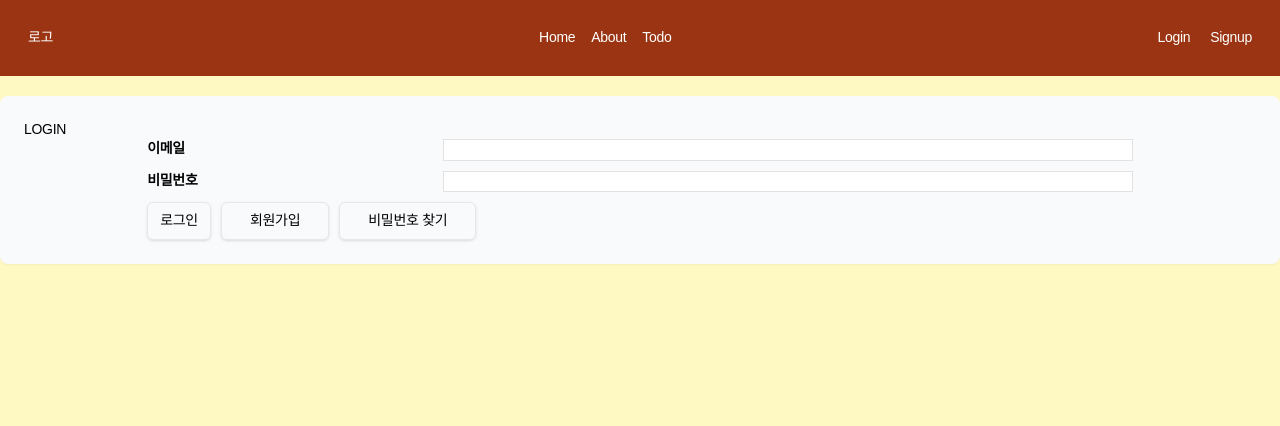
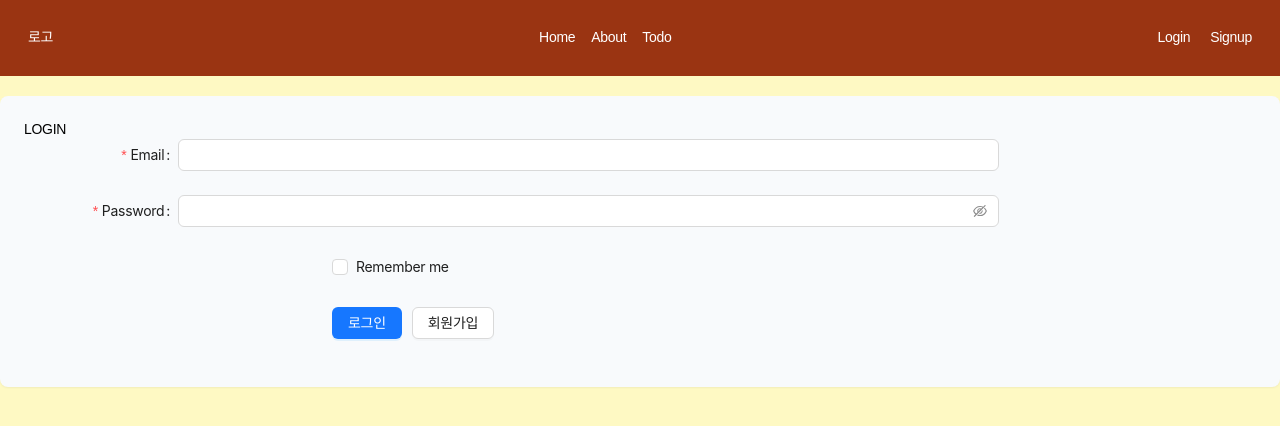
Before and after one commit to hyemdev/fb-todo, a React (Create React App) app: page /login in a window 1280 px wide. Shown: the top 426 px of the page. Built offline with nearby package versions, Linux system fonts and the light colour scheme; no server answers.

Commit message:
feat : signup AntDesign 적용

```diff
--- a/src/pages/Login.js
+++ b/src/pages/Login.js
@@ -1,22 +1,19 @@
 import { useState } from "react";
-import { LoginDiv } from "../style/UserCss";
-import { useNavigate } from "react-router";
+import { useNavigate } from "react-router-dom";
 import firebase from "../firebase";
+import { Button, Checkbox, Form, Input, Modal } from "antd";
 
-const Login = ({setFBEmail, setFBName, setFBUid}) => {
+const Login = ({ setFBEmail, setFBName, setFBUid }) => {
     // 주소이동 시, Link, NavLink 말고 useNavigate를 이용해보자
     const navigate = useNavigate();
 
-    const [email, setEmail] = useState("");
-    const [password, setPassword] = useState("");
-
-    //로그인
-    const handleLogin = async e => {
-        e.preventDefault();
-        //firebase 로그인 시도
+    const onFinish = async values => {
+        console.log("Success:", values);
         try {
             // email과 pw로 인증 로그인
-            await firebase.auth().signInWithEmailAndPassword(email, password);
+            await firebase
+                .auth()
+                .signInWithEmailAndPassword(values.email, values.password);
 
             //로그인 된 사용자 정보를 가지고 오자
             const user = firebase.auth().currentUser;
@@ -30,76 +27,142 @@ const Login = ({setFBEmail, setFBName, setFBUid}) => {
         } catch (error) {
             console.log("로그인실패", error.code);
             // 에러에 대한 경고창을 띄운다
+
             if (error.code === "auth/invalid-email") {
-                alert("올바른 이메일 형식이 아닙니다.");
+                setModalMessage("올바른 이메일 형식이 아닙니다.");
             } else if (error.code === "auth/wrong-password") {
-                alert("올바르지 않은 비밀번호입니다.");
+                setModalMessage("올바르지 않은 비밀번호입니다.");
             } else if (error.code === "auth/user-not-found") {
-                alert("가입되지 않은 사용자 입니다.");
+                setModalMessage("가입되지 않은 사용자 입니다.");
             } else if (error.code === "auth/missing-email") {
-                alert("이메일이 입력되지 않았습니다.");
+                setModalMessage("이메일이 입력되지 않았습니다.");
             } else {
-                alert("로그인이 실패하였습니다.");
+                setModalMessage("로그인이 실패하였습니다.");
             }
+            showModal();
         }
     };
+    const onFinishFailed = errorInfo => {
+        console.log("Failed:", errorInfo);
+    };
+
+    // AntDesign 모달
+    const [isModalOpen, setIsModalOpen] = useState(false);
+    const [modalMessage, setModalMessage] = useState("");
+
+    const showModal = () => setIsModalOpen(true);
+    const handleOk = () => setIsModalOpen(false);
+    const handleCancel = () => setIsModalOpen(false);
+
     return (
         <div className="p-6 mt-5 shadow-sm rounded-lg bg-slate-50">
             <h2>LOGIN</h2>
-            {/* 1. emotion을 이용하여 tag의 용도를 구분한다
-        2. css도 함께 적용한다. */}
-            <LoginDiv>
-                <form>
-                    <label htmlFor="">이메일</label>
-                    {/* required : 반드시 필요하다!는 항목을 지정함 */}
-                    {/* useState 사용할 것 */}
-                    <input
-                        type="email"
-                        required
-                        value={email}
-                        onChange={e => setEmail(e.target.value)}
-                    />
-                    <label htmlFor="">비밀번호</label>
-                    <input
-                        type="password"
-                        required
-                        value={password}
-                        onChange={e => setPassword(e.target.value)}
-                        minLength={6}
-                        maxLength={16}
-                    />
-                    <div className="btn-list">
-                        <button
-                            className="border rounded-md px-3 py-2 shadow"
-                            onClick={e => handleLogin(e)}
+
+            {/* Ant Design 모달 */}
+            <Modal
+                title="Basic Modal"
+                open={isModalOpen}
+                onOk={handleOk}
+                onCancel={handleCancel}
+            >
+                <p>{modalMessage}</p>
+            </Modal>
+            {/* Ant Design */}
+            <Form
+                name="basic"
+                labelCol={{
+                    span: 3,
+                }}
+                wrapperCol={{
+                    span: 16,
+                }}
+                style={{
+                    maxWidth: 1280,
+                    margin: "0 auto",
+                }}
+                initialValues={{
+                    remember: false,
+                }}
+                onFinish={onFinish}
+                onFinishFailed={onFinishFailed}
+                autoComplete="off"
+            >
+                <Form.Item
+                    label="Email"
+                    name="email"
+                    rules={[
+                        {
+                            type: "email",
+                            // 입력필수사항
+                            required: true,
+                            message: "Please input your Email!",
+                        },
+                    ]}
+                >
+                    <Input />
+                </Form.Item>
+
+                <Form.Item
+                    label="Password"
+                    name="password"
+                    rules={[
+                        {
+                            required: true,
+                            message: "Please input your password!",
+                            validator: async (_, password) => {
+                                if (!password || password.length < 6) {
+                                    return Promise.reject(
+                                        new Error("6자이상 입력 해주세요"),
+                                    );
+                                }
+                            },
+                        },
+                    ]}
+                >
+                    <Input.Password maxLength={16} minLength={6} />
+                </Form.Item>
+
+                <Form.Item
+                    name="remember"
+                    valuePropName="checked"
+                    wrapperCol={{
+                        offset: 6,
+                        span: 16,
+                    }}
+                >
+                    <Checkbox>Remember me</Checkbox>
+                </Form.Item>
+
+                <Form.Item
+                    wrapperCol={{
+                        offset: 6,
+                        span: 16,
+                    }}
+                >
+                    <Button
+                        type="primary"
+                        htmlType="submit"
+                        style={{ backgroundColor: "#1677ff" }}
                     >
                         로그인
-                        </button>
-                        {/* 버튼tag가 div안의 button tag와, form안의 button tag의 기능이 다름.
-                        form안의 button은 submit 기능이 포함되어있음.(클릭 시 브라우저갱신이 발생됨)
-                        그러므로 e.preventDefault를 넣어주자*/}
-                        <button
-                            className="border rounded-md px-7 py-2 shadow"
+                    </Button>
+                    <Button
+                        htmlType="button"
+                        style={{
+                            margin: "0 10px",
+                            backgroundColor: "#FFF",
+                        }}
                         onClick={e => {
                             e.preventDefault();
                             navigate("/signup");
                         }}
                     >
                         회원가입
-                        </button>
-                        <button
-                            className="border rounded-md px-7 py-2 shadow"
-                            onClick={e => {
-                                e.preventDefault();
-                                console.log("비밀번호 찾기");
-                                navigate("/");
-                            }}
-                        >
-                            비밀번호 찾기
-                        </button>
-                    </div>
-                </form>
-            </LoginDiv>
+                    </Button>
+                </Form.Item>
+            </Form>
+            {/* 1. emotion을 이용하여 tag의 용도를 구분한다
+        2. css도 함께 적용한다. */}
         </div>
     );
 };
--- a/src/pages/MyPage.js
+++ b/src/pages/MyPage.js
@@ -93,6 +93,8 @@ const MyPage = ({
     return (
         <div className="p-6 mt-5 shadow-sm rounded-lg bg-slate-50">
             <h2>MY PAGE</h2>
+
+
             {/* 1. emotion을 이용하여 tag의 용도를 구분한다
           2. css도 함께 적용한다. */}
             <MyPageDiv>
--- a/src/pages/SignUp.js
+++ b/src/pages/SignUp.js
@@ -1,22 +1,44 @@
 import { useState } from "react";
-import SignUpDiv from "../style/UserCss";
 import { useNavigate } from "react-router";
 // firebase 연동
 import firebase from "../firebase";
+import { Button, Form, Input, Modal } from "antd";
 
 const SignUp = () => {
     const navigate = useNavigate();
-    const [nickName, setNickName] = useState("");
-    const [email, setEmail] = useState("");
-    const [pw, setPW] = useState("");
-    const [pwConfirm, setPwConfirm] = useState("");
-    const handleSignUp = async e => {
-        e.preventDefault();
+    const [nickName] = useState("");
+
+    // ant design
+    const layout = {
+        labelCol: {
+            span: 8,
+        },
+        wrapperCol: {
+            span: 16,
+        },
+    };
+
+    /* eslint-disable no-template-curly-in-string */
+    const validateMessages = {
+        required: "${label} is required!",
+        types: {
+            email: "${label} is not a valid email!",
+            number: "${label} is not a valid number!",
+        },
+        number: {
+            range: "${label} must be between ${min} and ${max}",
+        },
+    };
+    /* eslint-enable no-template-curly-in-string */
+
+    const onFinish = async values => {
+        console.log(values);
+
         //firebase에 회원가입하기
         try {
             let createUser = await firebase
                 .auth()
-                .createUserWithEmailAndPassword(email, pw);
+                .createUserWithEmailAndPassword(values.email, values.pw);
 
             // 회원가입 성공 시, 사용자 이름을 업데이트 하기
             await createUser.user.updateProfile({
@@ -29,77 +51,142 @@ const SignUp = () => {
             // 회원가입시 에러처리
             console.log(error.errCode);
             if (error.code == "auth/email-already-in-use") {
-                alert("The email address is already in use");
+                setModalMessage("The email address is already in use");
             } else if (error.code == "auth/invalid-email") {
-                alert("The email address is not valid.");
+                setModalMessage("The email address is not valid.");
             } else if (error.code == "auth/operation-not-allowed") {
-                alert("Operation not allowed.");
+                setModalMessage("Operation not allowed.");
             } else if (error.code == "auth/weak-password") {
-                alert("The password is too weak.");
+                setModalMessage("The password is too weak.");
             }
+            showModal();
         }
     };
+
+
+    // AntDesign 모달
+    const [isModalOpen, setIsModalOpen] = useState(false);
+    const [modalMessage, setModalMessage] = useState("");
+
+    const showModal = () => setIsModalOpen(true);
+    const handleOk = () => setIsModalOpen(false);
+    const handleCancel = () => setIsModalOpen(false);
+
     return (
         <div className="p-6 mt-5 shadow-sm rounded-lg bg-slate-50">
             <h2>SIGNUP</h2>
-            {/* 1. emotion을 이용하여 tag의 용도를 구분한다
-          2. css도 함께 적용한다. */}
-            <SignUpDiv>
-                <form>
-                    <label htmlFor="">닉네임</label>
-                    <input
-                        type="text"
-                        required
-                        value={nickName}
-                        onChange={e => setNickName(e.target.value)}
-                        minLength={2}
-                        maxLength={10}
-                    />
-                    <label htmlFor="">이메일</label>
-                    <input
-                        type="email"
-                        required
-                        value={email}
-                        onChange={e => setEmail(e.target.value)}
-                    />
-                    <label htmlFor="">비밀번호</label>
-                    <input
-                        type="password"
-                        required
-                        value={pw}
-                        onChange={e => setPW(e.target.value)}
-                        minLength={6}
-                        maxLength={16}
-                    />
-                    <label htmlFor="">비밀번호확인</label>
-                    <input
-                        type="password"
-                        required
-                        value={pwConfirm}
-                        onChange={e => setPwConfirm(e.target.value)}
-                        minLength={6}
-                        maxLength={16}
-                    />
-                    <div className="btn-list">
-                        <button
-                            className="border rounded-md px-3 py-2 shadow"
-                            onClick={e => handleSignUp(e)}
+
+            {/* Ant Design 모달 */}
+            <Modal
+                title="Basic Modal"
+                open={isModalOpen}
+                onOk={handleOk}
+                onCancel={handleCancel}
+            >
+                <p>{modalMessage}</p>
+            </Modal>
+            {/* ant design 적용 */}
+            <Form
+                {...layout}
+                name="nest-messages"
+                onFinish={onFinish}
+                style={{
+                    maxWidth: 600,
+                }}
+                validateMessages={validateMessages}
+            >
+                <Form.Item
+                    name="name"
+                    label="닉네임"
+                    rules={[
+                        {
+                            required: true,
+                            message: "Please input your nickname!",
+                        },
+                    ]}
+                >
+                    <Input />
+                </Form.Item>
+                <Form.Item
+                    name="email"
+                    label="이메일"
+                    rules={[
+                        {
+                            required: true,
+                            type: "email",
+                            message: "Please input your Email!",
+                        },
+                    ]}
+                >
+                    <Input />
+                </Form.Item>
+                <Form.Item
+                    name="pw"
+                    label="비밀번호"
+                    rules={[
+                        {
+                            required: true,
+                            message: "Please input your password!",
+                            validator: async (_, password) => {
+                                if (!password || password.length < 6) {
+                                    return Promise.reject(
+                                        new Error("6자이상 입력 해주세요"),
+                                    );
+                                }
+                            },
+                        },
+                    ]}
+                >
+                    <Input.Password />
+                </Form.Item>
+                <Form.Item
+                    name="pwConfirm"
+                    label="비밀번호 확인"
+                    rules={[
+                        {
+                            required: true,
+                            message: "Please check your password!",
+                            validator: async (_, password) => {
+                                if (!password || password.length < 6) {
+                                    return Promise.reject(
+                                        new Error("6자이상 입력 해주세요"),
+                                    );
+                                }
+                            },
+                        },
+                    ]}
+                >
+                    <Input.Password />
+                </Form.Item>
+                <Form.Item
+                    wrapperCol={{
+                        ...layout.wrapperCol,
+                        offset: 8,
+                    }}
+                >
+                    <Button
+                        type="primary"
+                        htmlType="submit"
+                        style={{ backgroundColor: "#1677ff" }}
                     >
                         회원가입
-                        </button>
-
-                        <button
-                            className="border rounded-md px-7 py-2 shadow"
+                    </Button>
+                    <Button
+                        htmlType="button"
+                        style={{
+                            margin: "0 10px",
+                            backgroundColor: "#FFF",
+                        }}
                         onClick={e => {
                             e.preventDefault();
-                                navigate("/");
+                            navigate("/login");
                         }}
                     >
                         취소
-                        </button>
-                    </div>
-                </form>
-            </SignUpDiv>
+                    </Button>
+                </Form.Item>
+            </Form>
+
         </div>
     );
 };
```
Lines whose indentation alone changed are shown as unchanged.
